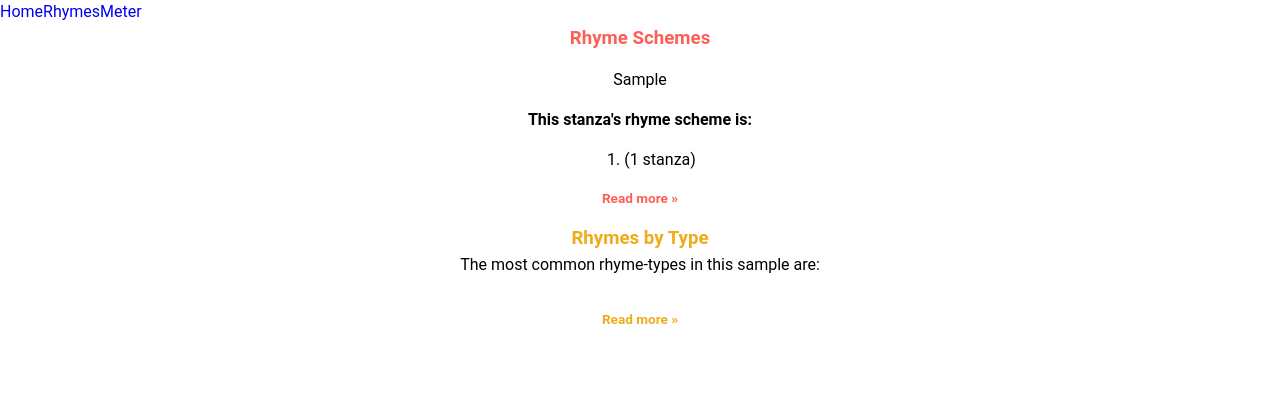
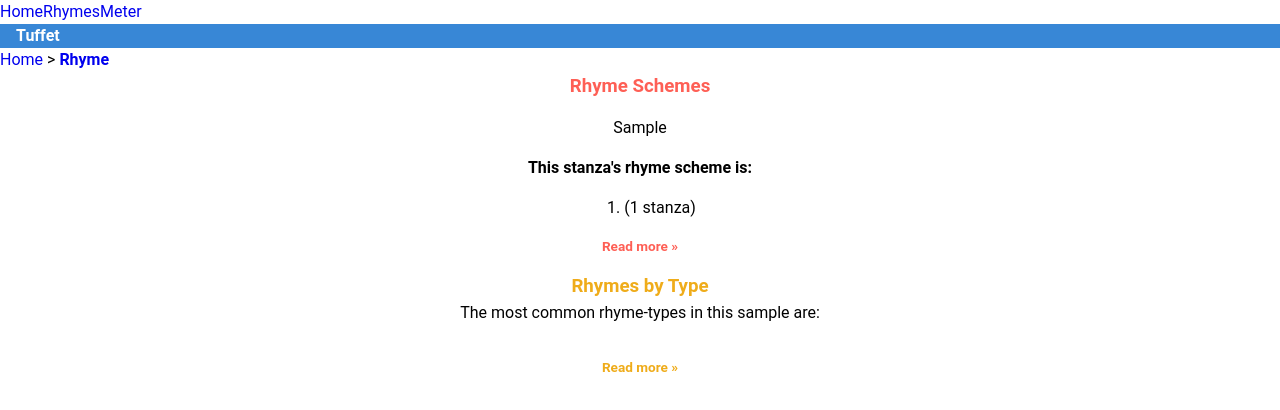
Before and after one commit to SamuelPerrin/tuffet, a React (Create React App) app in the folder iambe/: page / in a window 1280 px wide. Both pictures are taken after typing "Sample" into the empty fields and a click on the button "Get Rhymes". Shown: the top 410 px of the page. Built offline with nearby package versions, Linux system fonts and the light colour scheme.

Commit message:
adds Navbar and Breadcrumbs

```diff
--- a/iambe/src/components/RhymeScheme.js
+++ b/iambe/src/components/RhymeScheme.js
@@ -1,10 +1,13 @@
 import React from 'react';
 import {connect} from 'react-redux';
+import {Link} from 'react-router-dom';
 
 import Anthology from '../utils/Anthology';
 import Poem from '../utils/Poem';
 import Stanza from '../utils/Stanza';
 
+import Navbar from './styled/Navbar';
+import Breadcrumbs from './styled/Breadcrumbs';
 import Container from './styled/Container';
 import Section from './styled/Section';
 import {BlueSpan, RedSpan} from './styled/Spans';
@@ -25,6 +28,12 @@ const RhymeScheme = props => {
 
   return (
     <div>
+      <Navbar />
+      <Breadcrumbs>
+        <Link to='/'>Home</Link>
+        <Link to='/rhyme'>Rhyme</Link>
+        <Link to='/rhyme/scheme' className='current'>Rhyme scheme</Link>
+      </Breadcrumbs>
       <Container>
         <Section>
           <h3><RedSpan>Rhyme Scheme</RedSpan></h3>
--- a/iambe/src/components/RhymeType.js
+++ b/iambe/src/components/RhymeType.js
@@ -1,6 +1,9 @@
 import React from 'react';
 import {connect} from 'react-redux';
+import {Link} from 'react-router-dom';
 
+import Navbar from './styled/Navbar';
+import Breadcrumbs from './styled/Breadcrumbs';
 import Container from './styled/Container';
 import Section from './styled/Section';
 import {YellowSpan, RedSpan} from './styled/Spans';
@@ -14,6 +17,12 @@ const RhymeType = props => {
 
   return (
     <div>
+      <Navbar />
+      <Breadcrumbs>
+        <Link to='/'>Home</Link>
+        <Link to='/rhyme'>Rhyme</Link>
+        <Link to='/rhyme/type' className='current'>{RHYME_TYPES[rt]}</Link>
+      </Breadcrumbs>
       <Container>
         <Section>
           <h3><YellowSpan>Rhyme Type: {RHYME_TYPES[rt]}</YellowSpan></h3>
--- a/iambe/src/components/Rhymes.js
+++ b/iambe/src/components/Rhymes.js
@@ -1,12 +1,14 @@
 import React from 'react';
 import {connect} from 'react-redux';
+import { Link, useHistory } from 'react-router-dom';
 
+import Navbar from './styled/Navbar';
+import Breadcrumbs from './styled/Breadcrumbs';
 import { YellowSpan, RedSpan } from './styled/Spans';
 import Container from './styled/Container';
 import Section from './styled/Section';
 import StanzaTile from './styled/StanzaTile';
 import ListItemTile from './styled/ListItemTile';
-import { Link, useHistory } from 'react-router-dom';
 import { getRhymeSchemeDetails, getRhymeTypeDetails } from '../actions';
 
 import Anthology from '../utils/Anthology';
@@ -34,6 +36,11 @@ const Rhymes = props => {
 
   return (
     <div>
+      <Navbar />
+      <Breadcrumbs>
+        <Link to='/'>Home</Link>
+        <Link to='/rhyme' className='current'>Rhyme</Link>
+      </Breadcrumbs>
       <Container>
         <Section>
           <h3><RedSpan>Rhyme Schemes</RedSpan></h3>
@@ -79,5 +86,4 @@ const mapStateToProps = state => {
   }
 }
 
-
 export default connect(mapStateToProps, { getRhymeSchemeDetails, getRhymeTypeDetails })(Rhymes)
--- /dev/null
+++ b/iambe/src/components/styled/Breadcrumbs.js
@@ -0,0 +1,26 @@
+import React from 'react';
+import styled from 'styled-components';
+
+const BreadcrumbWrapper = styled.nav`
+  display: flex;
+  flex-flow: row wrap;
+  justify-content:flex-start;
+
+  .current {
+    font-weight: bold;
+    text-decoration: none;
+  }
+`
+
+export default function Breadcrumbs(props) {
+  const {maxWidth, children, ...rest} = props;
+  return(
+    <BreadcrumbWrapper {...rest} maxWidth={maxWidth} aria-label='Breadcrumb'>
+      {children.map((child, i) =>
+      <>
+        <span key={child}>{child}</span>
+        {i === children.length - 1 ? null : <>&nbsp;&gt;&nbsp;</>}
+      </>)}
+    </BreadcrumbWrapper>
+  )
+}
--- /dev/null
+++ b/iambe/src/components/styled/Navbar.js
@@ -0,0 +1,30 @@
+import React from 'react';
+import {Link} from 'react-router-dom';
+import styled from 'styled-components';
+
+const NavWrapper = styled.nav`
+  display: flex;
+  flex-flow: row nowrap;
+  justify-content: flex-start;
+  align-items: center;
+  background-color: ${props => props.theme.blue};
+  color: ${props => props.theme.white};
+  font-size: ${props => props.theme.headerFontSize};
+  width:100%;
+
+  .logo {
+    color: ${props => props.theme.white};
+    font-size: ${props => props.theme.headerFontSize};
+    font-weight: bold;
+    text-decoration: none;
+    margin-left: ${props => props.theme.space};
+  }
+`;
+
+export default function Navbar (props) {
+  return(
+    <NavWrapper>
+      <Link to='/' className='logo'>Tuffet</Link>
+    </NavWrapper>
+  )
+}
```
